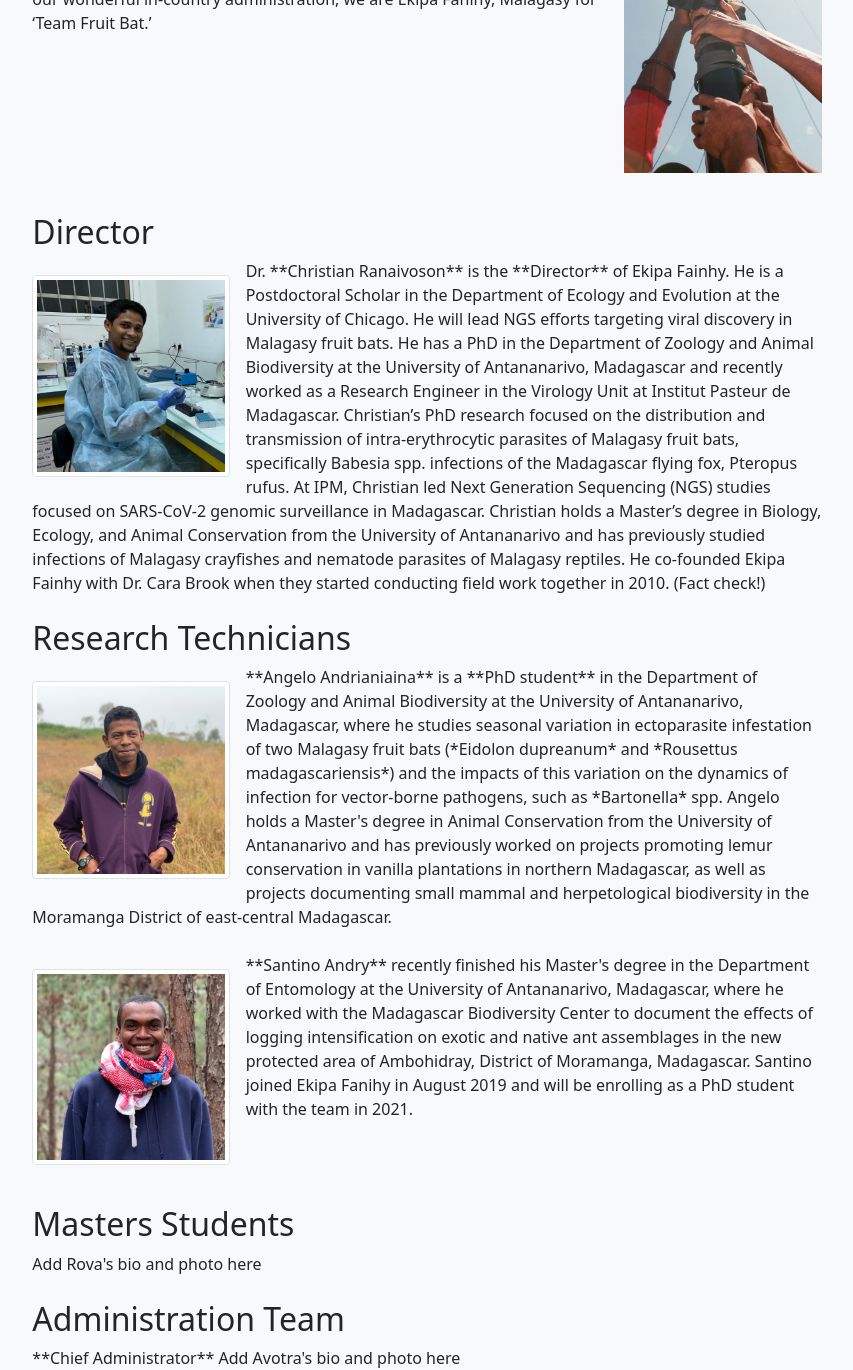
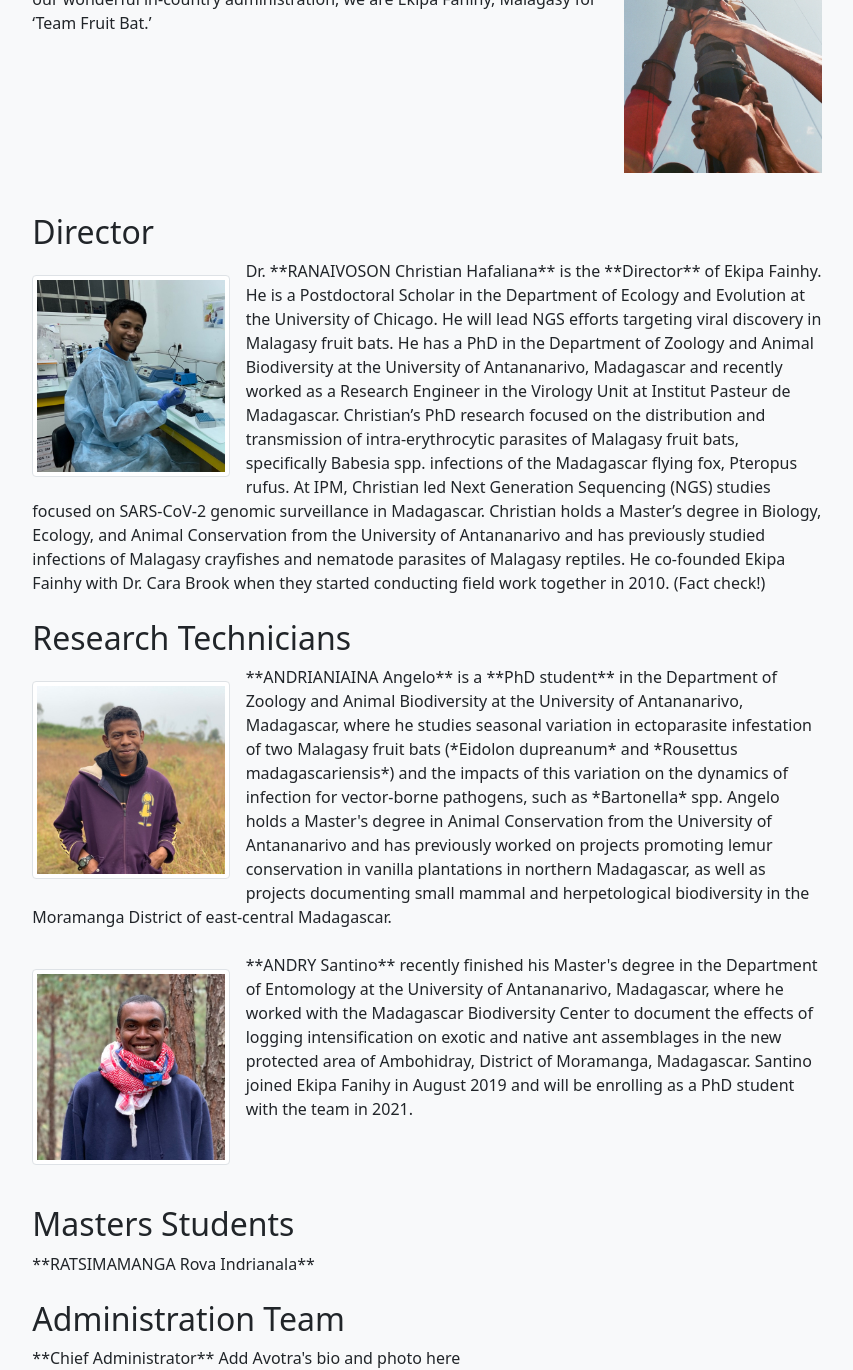
Before and after one commit to brooklabteam/www-ekipafanihy, a Jekyll site: the page built from Team.md, in a window 1280 px wide and 1400 px high, scrolled down 325 px, cut to the strip 0-1370 px from the top of the window. Shown: the whole strip, without its empty margins (213-1066 px from the left). Built offline with Jekyll 4.4.1, drawn with Linux system fonts in a browser that asks for light colours; some of the changed text lies outside the part shown.

Commit message:
Updated names on team page

```diff
--- a/Team.md
+++ b/Team.md
@@ -13,7 +13,7 @@ permalink: /team
 
 <h2>Director</h2>
 <img src="/assets/team/christian_ranaivoson.jpg" alt="christian" class="img-thumbnail float-start col-md-3" />
-  Dr. **Christian Ranaivoson** is the **Director** of Ekipa Fainhy. He is a Postdoctoral Scholar in the Department of Ecology and Evolution at the University of Chicago. He will lead NGS efforts targeting viral discovery in Malagasy fruit bats. He has a PhD in the Department of Zoology and Animal Biodiversity at the University of Antananarivo, Madagascar and recently worked as a Research Engineer in the Virology Unit at Institut Pasteur de Madagascar. Christian’s PhD research focused on the distribution and transmission of intra-erythrocytic parasites of Malagasy fruit bats, specifically Babesia spp. infections of the Madagascar flying fox, Pteropus rufus. At IPM, Christian led Next Generation Sequencing (NGS) studies focused on SARS-CoV-2 genomic surveillance in Madagascar. Christian holds a Master’s degree in Biology, Ecology, and Animal Conservation from the University of Antananarivo and has previously studied infections of Malagasy crayfishes and nematode parasites of Malagasy reptiles. He co-founded Ekipa Fainhy with Dr. Cara Brook when they started conducting field work together in 2010. (Fact check!)
+  Dr. **RANAIVOSON Christian Hafaliana** is the **Director** of Ekipa Fainhy. He is a Postdoctoral Scholar in the Department of Ecology and Evolution at the University of Chicago. He will lead NGS efforts targeting viral discovery in Malagasy fruit bats. He has a PhD in the Department of Zoology and Animal Biodiversity at the University of Antananarivo, Madagascar and recently worked as a Research Engineer in the Virology Unit at Institut Pasteur de Madagascar. Christian’s PhD research focused on the distribution and transmission of intra-erythrocytic parasites of Malagasy fruit bats, specifically Babesia spp. infections of the Madagascar flying fox, Pteropus rufus. At IPM, Christian led Next Generation Sequencing (NGS) studies focused on SARS-CoV-2 genomic surveillance in Madagascar. Christian holds a Master’s degree in Biology, Ecology, and Animal Conservation from the University of Antananarivo and has previously studied infections of Malagasy crayfishes and nematode parasites of Malagasy reptiles. He co-founded Ekipa Fainhy with Dr. Cara Brook when they started conducting field work together in 2010. (Fact check!)
 
 <div style="clear:both;">&nbsp;</div>
 
@@ -23,21 +23,21 @@ permalink: /team
 
 <img src="/assets/team/angelo_andrianiaina.jpg" alt="angelo" class="img-thumbnail float-start col-md-3" />
 
-**Angelo Andrianiaina** is a **PhD student** in the Department of Zoology and Animal Biodiversity at the University of Antananarivo, Madagascar, where he studies seasonal variation in ectoparasite infestation of two Malagasy fruit bats (*Eidolon dupreanum* and *Rousettus madagascariensis*) and the impacts of this variation on the dynamics of infection for vector-borne pathogens, such as *Bartonella* spp. Angelo holds a Master's degree in Animal Conservation from the University of Antananarivo and has previously worked on projects promoting lemur conservation in vanilla plantations in northern Madagascar, as well as projects documenting small mammal and herpetological biodiversity in the Moramanga District of east-central Madagascar.
+**ANDRIANIAINA Angelo** is a **PhD student** in the Department of Zoology and Animal Biodiversity at the University of Antananarivo, Madagascar, where he studies seasonal variation in ectoparasite infestation of two Malagasy fruit bats (*Eidolon dupreanum* and *Rousettus madagascariensis*) and the impacts of this variation on the dynamics of infection for vector-borne pathogens, such as *Bartonella* spp. Angelo holds a Master's degree in Animal Conservation from the University of Antananarivo and has previously worked on projects promoting lemur conservation in vanilla plantations in northern Madagascar, as well as projects documenting small mammal and herpetological biodiversity in the Moramanga District of east-central Madagascar.
 
 <div style="clear:both;">&nbsp;</div>
 
 <div class="profile-card">
 
 <img src="/assets/team/santino_andry.jpg" alt="santino" class="img-thumbnail float-start col-md-3" />
-**Santino Andry** recently finished his Master's degree in the Department of Entomology at the University of Antananarivo, Madagascar, where he worked with the Madagascar Biodiversity Center to document the effects of logging intensification on exotic and native ant assemblages in the new protected area of Ambohidray, District of Moramanga, Madagascar. Santino joined Ekipa Fanihy in August 2019 and will be enrolling as a PhD student with the team in 2021.
+**ANDRY Santino** recently finished his Master's degree in the Department of Entomology at the University of Antananarivo, Madagascar, where he worked with the Madagascar Biodiversity Center to document the effects of logging intensification on exotic and native ant assemblages in the new protected area of Ambohidray, District of Moramanga, Madagascar. Santino joined Ekipa Fanihy in August 2019 and will be enrolling as a PhD student with the team in 2021.
 
 <div style="clear:both;">&nbsp;</div>
 
 <div class="profile-card">
 
 <h2>Masters Students</h2>
-Add Rova's bio and photo here
+**RATSIMAMANGA Rova Indrianala**
 
 <div style="clear:both;">&nbsp;</div>
 
@@ -55,10 +55,10 @@ Add Rova's bio and photo here
 
 <img src="/assets/team/nuzha_baksh.jpg" alt="nuzha" class="img-thumbnail float-start col-md-3" />
 
-**Nuzha Baksh** is a **Field Project Manager** with Ekipa Fanihy. She co-leads monthly field expeditions to capture and sample fruit bats endemic to Madagascar (<i>Pteropus rufus, Eidolon dupreanum, and Rousettus madagascariensis</i>). She has also previously conducted fieldwork sampling endangered mountain yellow-legged frogs in the Sierra Nevadas and various frog species in East Bay California. Nuzha holds a B.S. in Zoology and a Minor in Linguistics from UC Santa Barbara, where she studied the effects of chytrid fungus (*Batrachochytrium dendrobatidis*) on amphibian populations and worked as lab technician to care for a colony of Pacific tree frogs for the Briggs lab.
+**BAKSH Nuzha** is a **Field Project Manager** with Ekipa Fanihy. She co-leads monthly field expeditions to capture and sample fruit bats endemic to Madagascar (<i>Pteropus rufus, Eidolon dupreanum, and Rousettus madagascariensis</i>). She has also previously conducted fieldwork sampling endangered mountain yellow-legged frogs in the Sierra Nevadas and various frog species in East Bay California. Nuzha holds a B.S. in Zoology and a Minor in Linguistics from UC Santa Barbara, where she studied the effects of chytrid fungus (*Batrachochytrium dendrobatidis*) on amphibian populations and worked as lab technician to care for a colony of Pacific tree frogs for the Briggs lab.
 
 <div style="clear:both;">&nbsp;</div>
 
 <img src="/assets/team/michael_mcguire.jpg" alt="michael" class="img-thumbnail float-start col-md-3" />
 
-**Michael McGuire** is a **Field Project Manager** with Ekipa Fanihy. He co-leads monthly field expeditions to capture and sample Madagascar endemic fruit bats. Michael holds a B.S. in Wildlife and Fisheries Biology and a minor in Geography from the University of Vermont. He has a diverse work history from environmental education and backcountry canoe & kayak guiding in Northern Wisconsin, fieldwork on a sampling project of snowshoe hares in Colorado, assisting and filming an expedition down the Mississippi River to study microplastics distribution, trail construction with Americorps in and around Olympic National Park, salmon habitat restoration on Washington’s Olympic Peninsula, and whale-watch guiding within the Salish Sea. Michael is also an accomplished wildlife and nature photographer having earned scholarships, held galleries for his work, and won several awards.
+**McGUIRE Michael** is a **Field Project Manager** with Ekipa Fanihy. He co-leads monthly field expeditions to capture and sample Madagascar endemic fruit bats. Michael holds a B.S. in Wildlife and Fisheries Biology and a minor in Geography from the University of Vermont. He has a diverse work history from environmental education and backcountry canoe & kayak guiding in Northern Wisconsin, fieldwork on a sampling project of snowshoe hares in Colorado, assisting and filming an expedition down the Mississippi River to study microplastics distribution, trail construction with Americorps in and around Olympic National Park, salmon habitat restoration on Washington’s Olympic Peninsula, and whale-watch guiding within the Salish Sea. Michael is also an accomplished wildlife and nature photographer having earned scholarships, held galleries for his work, and won several awards.
```
